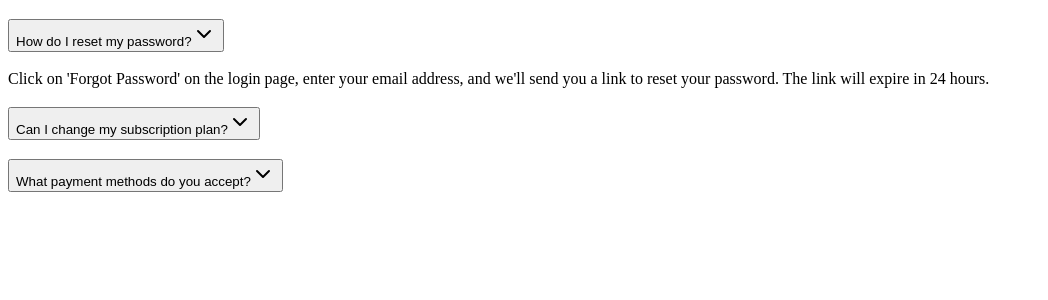
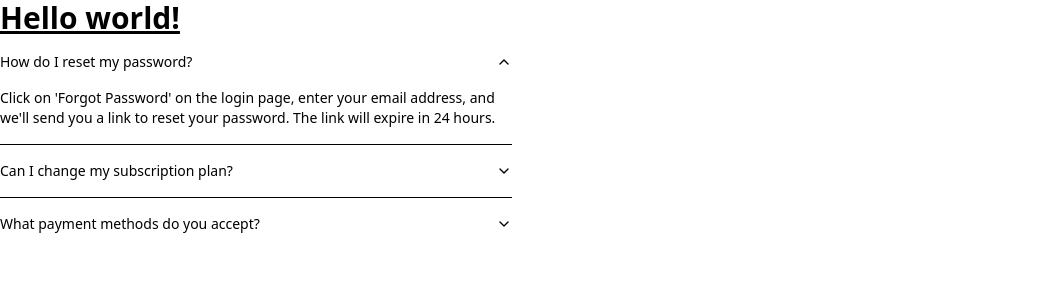
Before and after one commit to CoffeeChaton/my_task_orchestrator, a React app: page / in a window 1280 px wide. Shown: the top 300 px of the page, without its empty margins (0-1048 px from the left). Built offline with nearby package versions, Linux system fonts and the light colour scheme; the HTML template or start-up script is replaced by a standard one.

Commit message:
use twcss

```diff
--- a/src/App.css
+++ b/src/App.css
@@ -1 +1,2 @@
 @import url("./globals.css");
+@import 'tailwindcss';
--- a/src/App.tsx
+++ b/src/App.tsx
@@ -49,7 +49,14 @@ export function AccordionBasic() {
 
 const App = () => {
   return (
-    <AccordionBasic />
+    <div>
+      <h1 className="text-3xl font-bold underline">
+        Hello world!
+
+      </h1>
+      <AccordionBasic />
+    </div>
+
   );
 };
 
```
